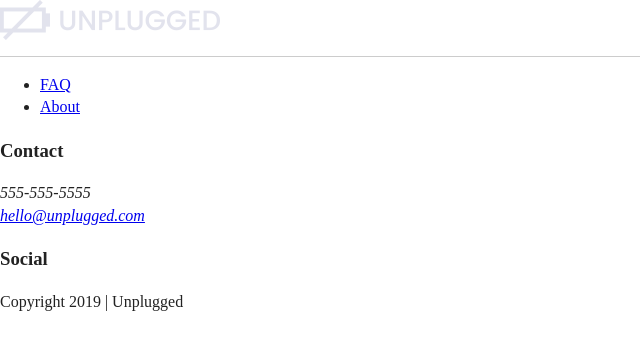
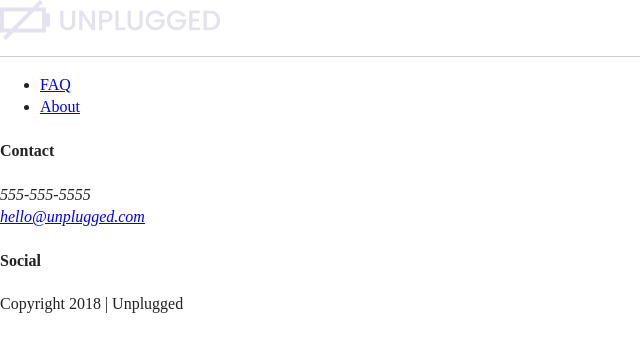
Before and after one commit to azlyn3designs/unplugged-retreat-project, a website: page faq/index.html in a window 1280 px wide. Shown: the full height of the page, 0-640 px from the left. Drawn offline with Linux system fonts and the light colour scheme.

Commit message:
Added html comment tags to body section and added updates to header and footer areas to match index.html homepage updates

```diff
--- a/faq/index.html
+++ b/faq/index.html
@@ -28,17 +28,19 @@
         <meta name="theme-color" content="#fafafa">
     </head>
 
+
     <body>
 
+        <!-- HEADER -->
         <header>
             <div class="content-wrapper">
-
                 <a href="../index.html"><img src="../img/logo.png" alt="Unplugged Logo" /></a>
 
                 <div class="header-divider">
                     <hr>
                 <div>
 
+                <!-- NAVIGATION MENU -->
                 <nav>
                     <ul>
                         <li><a href="../faq/index.html">FAQ</a></li>
@@ -49,37 +51,40 @@
         </header>
 
 
+        <!-- MAIN AREA -->
         <main class="content-wrapper">
 
             <section>
 
             </section>
 
+
+            <aside>
+
+            </aside>
+
         </main>
 
 
+        <!-- FOOTER -->
         <footer>
 
             <div class="content-wrapper">
-
                 <div class="footer-content">
 
-                            <div class="contact-info">
-                                <div class="sub-heading">
-                                    <h3>Contact</h3>
-                                </div>
+                    <!-- CONTACT INFORMATION -->
+                    <div class="contact">
+                            <h4>Contact</h4>
 
                         <address>
-                                    555-555-5555<br>
-                                    <a href="mailto:hello@unplugged.com">hello@unplugged.com</a>
+                            <p>555-555-5555<br>
+                            <a href="mailto:hello@unplugged.com">hello@unplugged.com</a></p>
                         </address>
                     </div>
 
-
-                            <div class="social-media">
-                                <div class="sub-heading">
-                                    <h3>Social</h3>
-                                </div>
+                    <!-- SOCIAL MEDIA LINKS -->
+                    <div class="social">
+                            <h4>Social</h4>
 
                         <div class="social-icons">
                             <p><a href="https://facebook.com" target="_blank"></a></p>
@@ -89,15 +94,15 @@
                     </div>
 
                 </div>
-
             </div>
 
-
+            <!-- COPYRIGHTS -->
             <div class="copyright">
-                        <p>Copyright 2019 | Unplugged</p>
+                <p>Copyright 2018 | Unplugged</p>
             </div>
 
         </footer>
+
 
 
 
```
Also changed, not shown: about/index.html (+16 -16 lines). Lines whose indentation alone changed are shown as unchanged.
